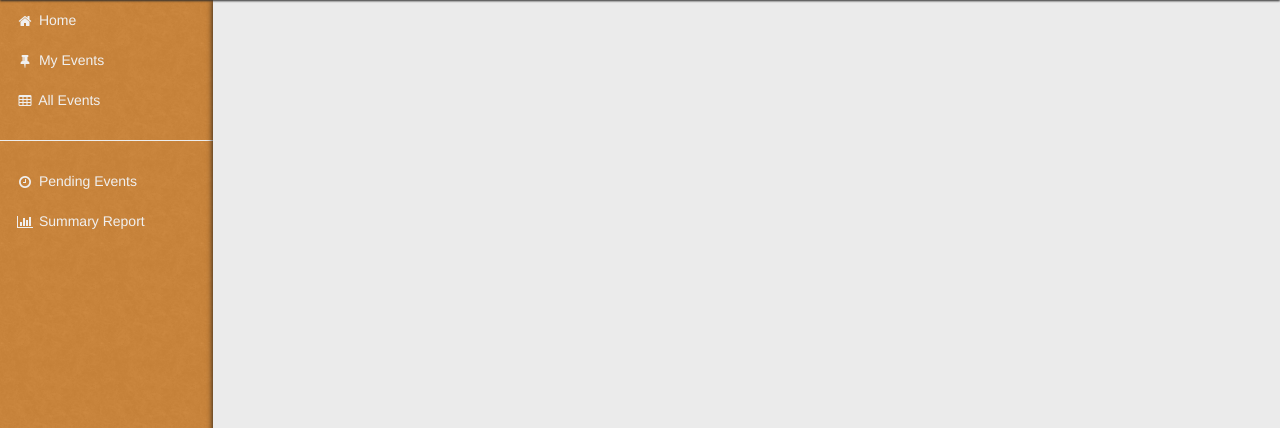
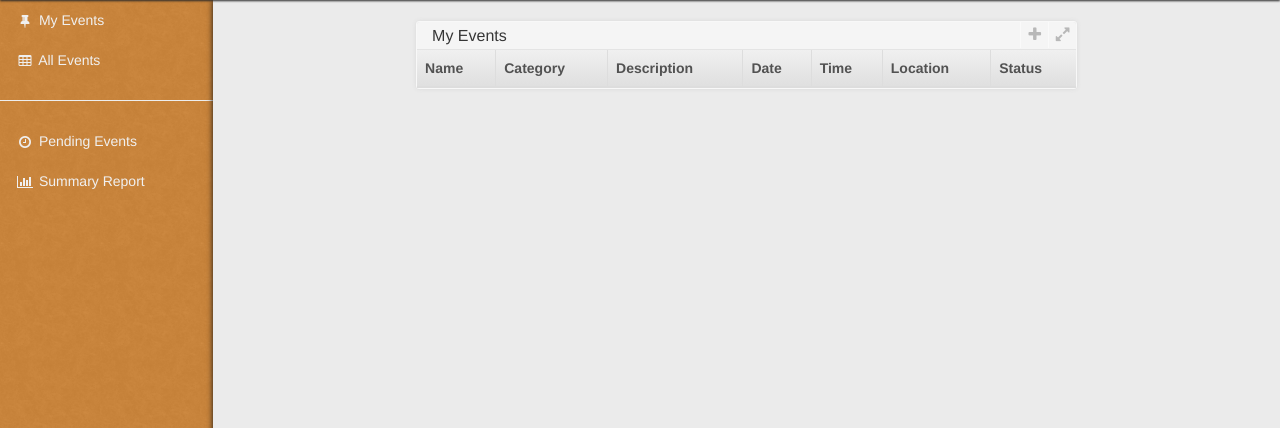
Before and after one commit to kurigohan/ems_site, a Django app: page / in a window 1280 px wide. Shown: the part 50-478 px from the top of the page. Run offline with Django 3.2, Linux system fonts and the light colour scheme; the visitor is signed in with stand-in values (Sample User, id 1); data that the repository does not hold is empty; some libraries are stand-ins or nearby versions.

Commit message:
removed the placeholder homepage

```diff
--- a/ems/views.py
+++ b/ems/views.py
@@ -17,14 +17,6 @@ def dashboard(request, template_name='base.html'):
     Displays dashboard
     """
     return render(request, template_name, {'user':request.user})
-
-@login_required
-def home(request, template_name='ajax/home.html'):
-    """
-    Displays AJAX home page
-    """
-    return render(request, template_name, {'user':request.user})
-
 
 
 # --------------------- User Login/Registration ---------------------------
--- a/ems_site/urls.py
+++ b/ems_site/urls.py
@@ -4,11 +4,7 @@ from django.contrib import admin
 admin.autodiscover()
 from ems import views
 urlpatterns = patterns('',
-    # Examples:
-    # url(r'^$', 'ems_site.views.home', name='home'),
-    # url(r'^blog/', include('blog.urls')),
     url(r'^$', views.dashboard, name='dashboard'),
-    url(r'^home/$', views.home, name='home'),
     url(r'^admin/', include(admin.site.urls)),
     url(r'^login/$', 'django.contrib.auth.views.login',  name='login'),
     url(r'^logout/$', 'django.contrib.auth.views.logout', {'next_page':'/login/'}, name='logout'),
--- a/static/js/devoops.js
+++ b/static/js/devoops.js
@@ -341,7 +341,7 @@ $(document).ready(function () {
 	});
 	var ajax_url = location.hash.replace(/^#/, '');
 	if (ajax_url.length < 1) {
-		ajax_url = "/home/";
+		ajax_url = "/my_events/";
 	}
 	LoadAjaxContent(ajax_url);
 	$('.main-menu').on('click', 'a', function (e) {
--- a/templates/base.html
+++ b/templates/base.html
@@ -63,12 +63,6 @@
         <div class="row">
             <div id="sidebar-left" class="col-xs-2 col-sm-2">
                 <ul class="nav main-menu">
-                    <li>
-                        <a href="{% url 'home' %}" class="ajax-link">
-                            <i class="fa fa-home"></i>
-                            <span class="hidden-xs">Home</span>
-                        </a>
-                    </li>
                     <li>
                         <a href="{% url 'my_events' %}" class="ajax-link">
                             <i class="fa fa-thumb-tack"></i>
```
Also changed, not shown: templates/ajax/home.html (deleted).
